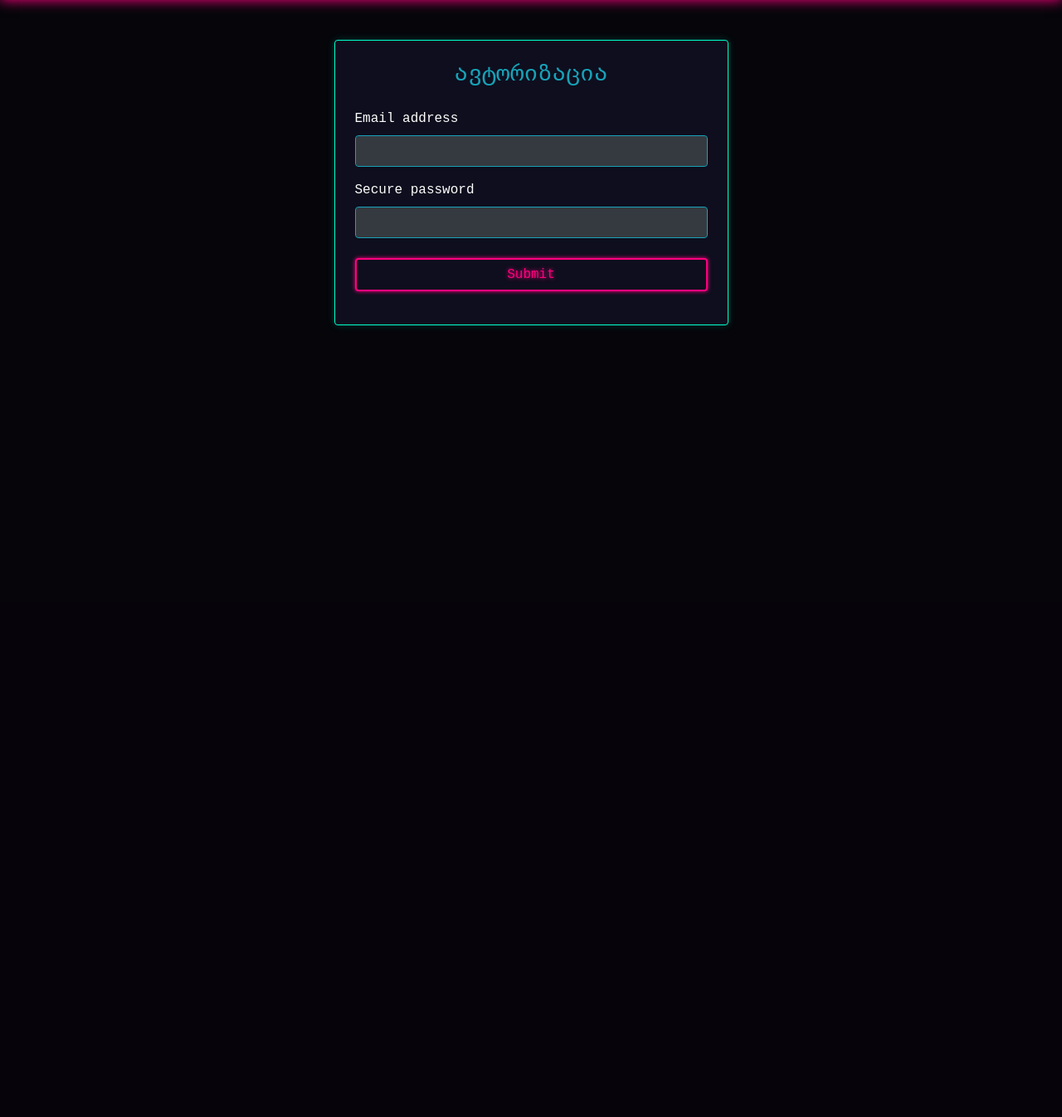
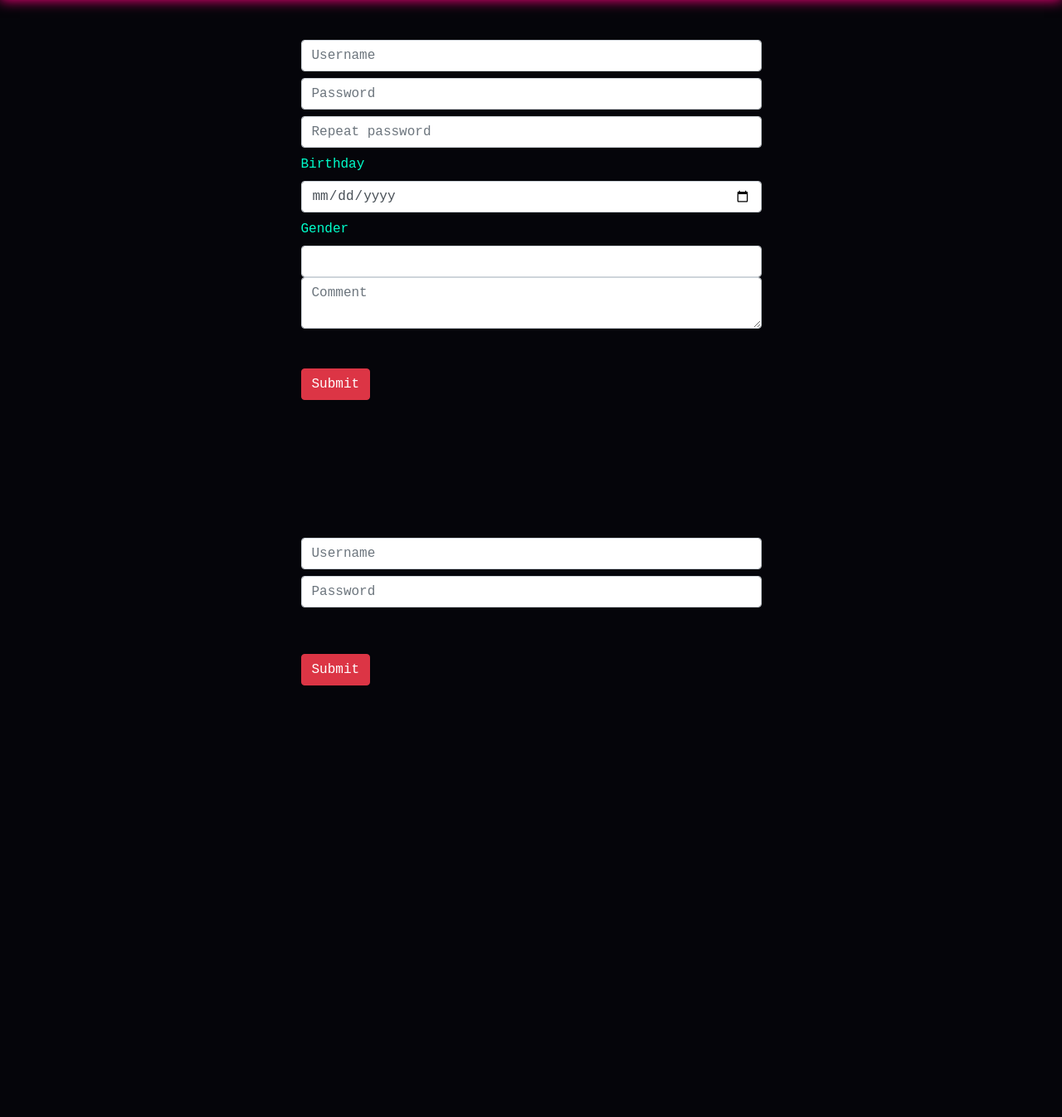
Before and after one commit to lukatvaliashvili26-ai/pc-shop, a Python web app: template templates/signin.html in a window 1280 px wide. Shown: the part 74-1420 px from the top of the page at 83% size. Before the commit the page ends 469 px from the top, so only its background shows below. Run offline with Jinja, Linux system fonts and the light colour scheme; the template is opened without the code that fills it, so the values that code supplies are empty, except form fields; tables that the repository leaves empty hold one stand-in row (values such as "Sample post"); form fields are guessed from the names that the template uses; some libraries are stand-ins or nearby versions.

Commit message:
Update signin.html

```diff
--- a/templates/signin.html
+++ b/templates/signin.html
@@ -1,19 +1,33 @@
 {% extends 'base.html' %}
 {% block content %}
-<div class="row justify-content-center">
-    <div class="col-md-5 neon-box p-4 text-white">
-        <h3 class="text-center text-info mb-4">ავტორიზაცია</h3>
-        <form method="POST">
+<div class="d-flex w-50 mt-5 flex-column mx-auto">
+    <form method="post">
+
+        {{ form.hidden_tag() }}
+
+        {{ form.username(class="form-control mb-2" , placeholder=form.username.label.text ) }}
+        {{ form.password(class="form-control mb-2" , placeholder=form.password.label.text ) }}
+        {{ form.repeat_password(class="form-control mb-2", placeholder=form.repeat_password.label.text) }}
+
+        {{ form.birthday.label }}
+        {{ form.birthday(class="form-control mb-2" , ) }}
+
+        {{ form.gender.label }}
+        {{ form.gender(class="form-control" ) }}
+
+        {{ form.comment(class="form-control" , placeholder=form.comment.label.text ) }}
+
+         {{ form.submit(class=" mt-5 btn btn-danger" ) }}
+
+    </form>
+</div>
+<div class="d-flex justify-content-center align-items-start vh-100" style="padding-top: 150px;">
+    <div class="w-50">
+        <form method="post">
             {{ form.hidden_tag() }}
-            <div class="form-group">
-                {{ form.email_address.label }}
-                {{ form.email_address(class="form-control bg-dark text-white border-info") }}
-            </div>
-            <div class="form-group">
-                {{ form.secure_password.label }}
-                {{ form.secure_password(class="form-control bg-dark text-white border-info") }}
-            </div>
-            {{ form.submit(class="btn btn-neon btn-block mt-4") }}
+            {{ form.username(class="form-control mb-2", placeholder=form.username.label.text) }}
+            {{ form.password(class="form-control mb-2", placeholder=form.password.label.text) }}
+            {{ form.submit(class="mt-5 btn btn-danger") }}
         </form>
     </div>
 </div>
```
